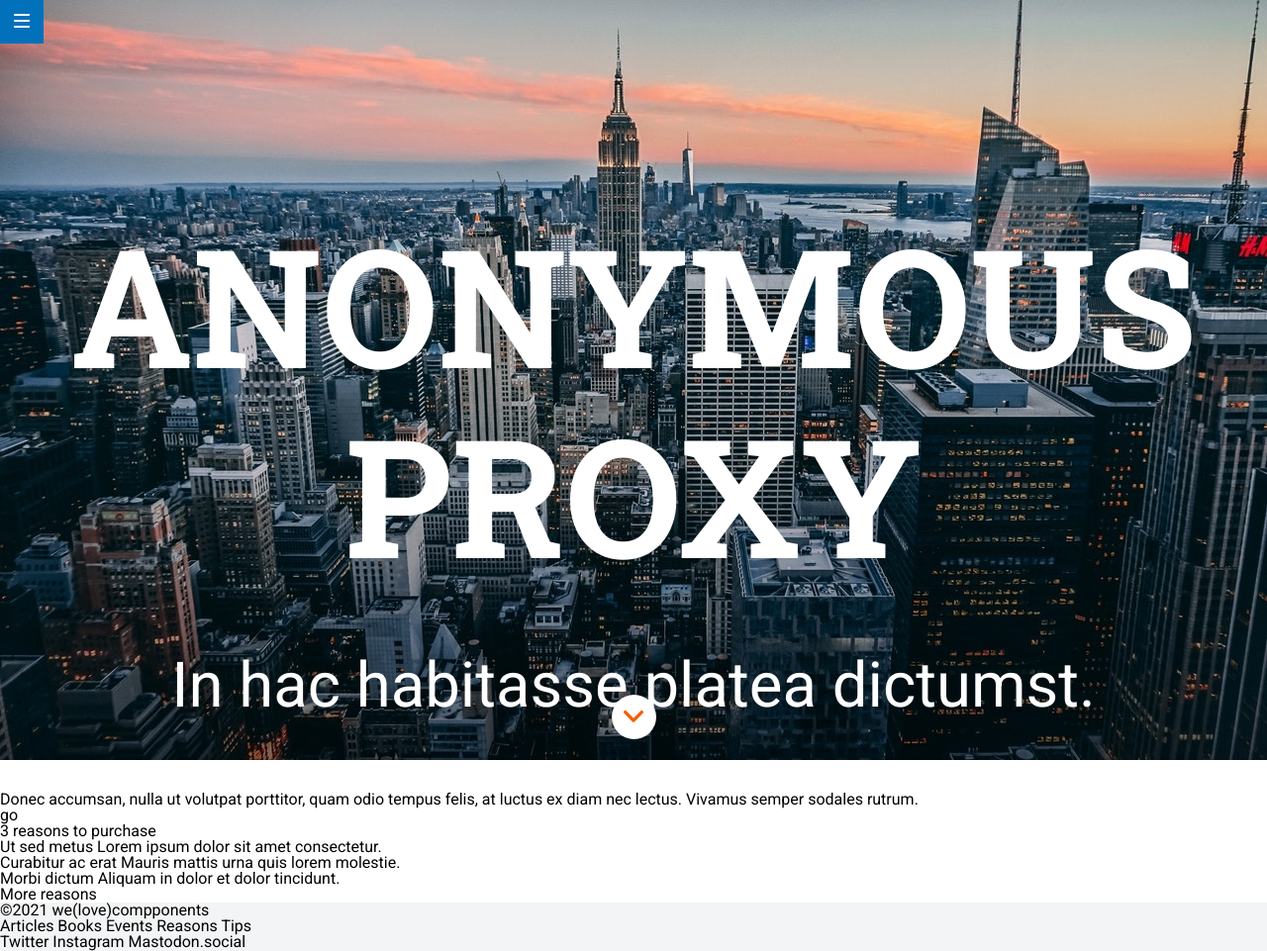
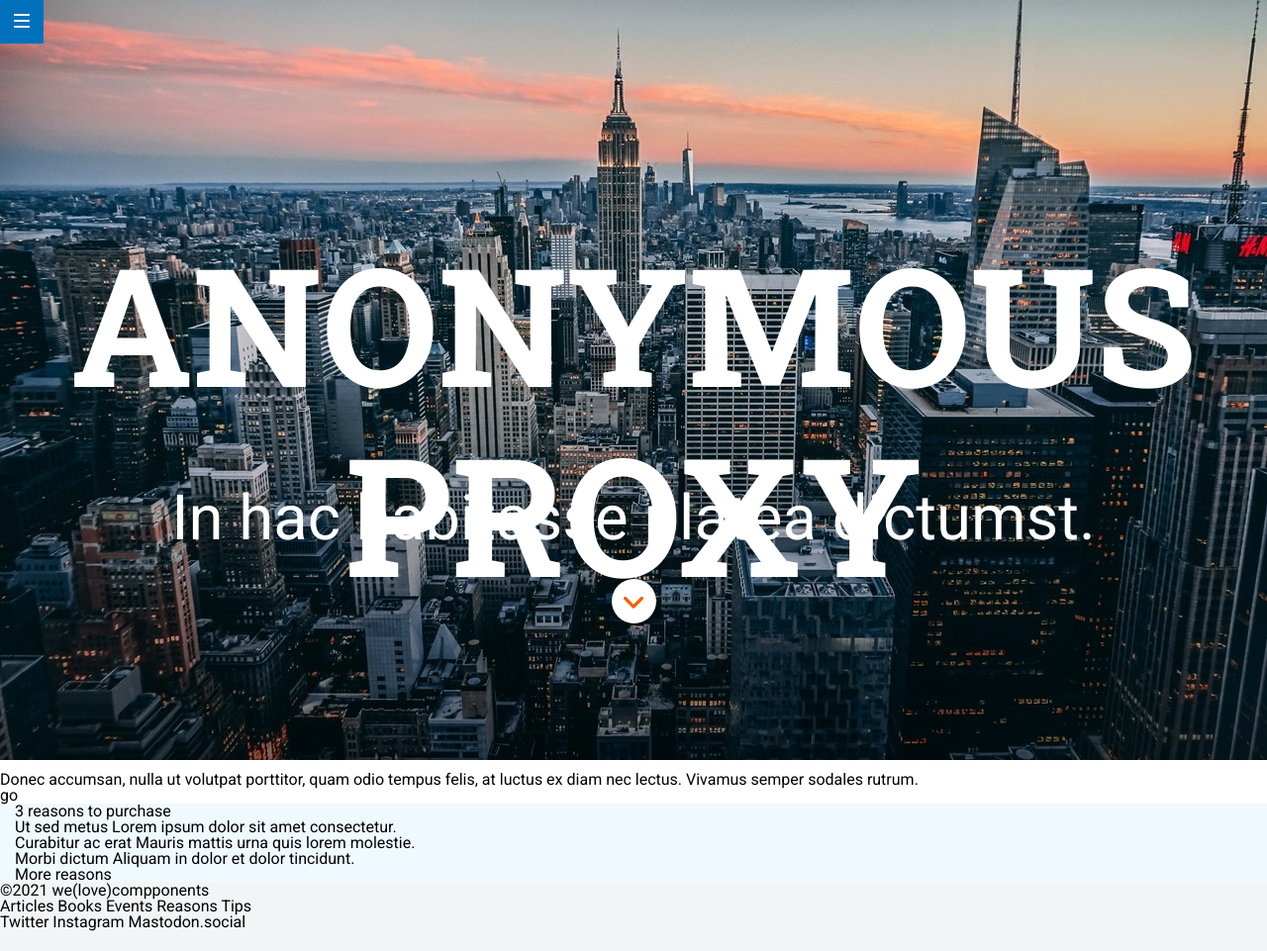
Before and after one commit to Adalab/modulo-1-evaluacion-final-mariamolinagarcia, a website: page public/index.html in a window 1280 px wide. Shown: the whole page at 99% size. Drawn offline with Linux system fonts and the light colour scheme.

Commit message:
style setting on the hero

```diff
--- a/public/index.html
+++ b/public/index.html
@@ -25,12 +25,15 @@
 
     <main class="main">
       <section class="hero">
-          <h1 class="hero__title">Anonymous proxy</h1>
-          <h2 class="hero__subtitle">In hac habitasse platea dictumst.</h2>
-          <div class="hero__button"><a href="#3reasons" alt="button scroll down" title="scroll down"><img
-                      class="hero__button--arrow" src="./assets/images/ico-scroll-down.svg" alt="button scroll down"></a>
+          <div class="hero__container">
+              <h1 class="hero__container--title">Anonymous proxy</h1>
+              <h2 class="hero__container--subtitle">In hac habitasse platea dictumst.</h2>
+
+              <div class="hero__container--button"><a href="#3reasons" alt="button scroll down" title="scroll down"><img
+                          class="hero__container--button__arrow" src="./assets/images/ico-scroll-down.svg"
+                          alt="button scroll down"></a>
+              </div>
           </div>
-
 
 
       </section>
--- a/src/scss/layout/_hero.scss
+++ b/src/scss/layout/_hero.scss
@@ -4,12 +4,17 @@
   background-position: center top;
   width: 100vw;
   height: 100vh;
+  max-height: 780px;
+
   text-align: center;
+
+  &__container {
     display: flex;
     flex-direction: column;
-  justify-content: center;
+    justify-content: flex-end;
+    height: 50vh;
 
-  &__title {
+    &--title {
       color: white;
       font-family: $font-titles;
       font-size: 13vw;
@@ -17,15 +22,18 @@
       line-height: 15vw;
       text-transform: uppercase;
       display: inline-block;
-    margin-top: 200px;
+
+      max-height: 100px;
     }
-  &__subtitle {
+    &--subtitle {
       font-family: $font-main;
       color: white;
       font-size: 4.96vw;
-    line-height: 15vw;
+      line-height: 30vw;
+      max-height: 24px;
     }
-  &__button {
+
+    &--button {
       background-color: white;
       width: 45px;
       height: 45px;
@@ -35,12 +43,12 @@
       justify-content: center;
       align-items: center;
       align-self: center;
-    position: absolute;
-    bottom: 53px;
-  }
-
-  &--arrow {
+      position: relative;
+      top: 230px;
+      &__arrow {
         padding: 15px;
         transform: translate(0, 3px);
       }
     }
+  }
+}
--- /dev/null
+++ b/src/scss/layout/_second-section.scss
@@ -0,0 +1,5 @@
+.main__section--second {
+  background-color: #eff9ff;
+  padding-left: 15px;
+  padding-right: 15px;
+}
--- a/src/scss/main.scss
+++ b/src/scss/main.scss
@@ -6,6 +6,6 @@
 @import "layout/header";
 @import "layout/hero";
 @import "layout/first-section";
-@import "layout/_second-section";
+@import "layout/second-section";
 @import "layout/footer";
 @import "pages/index";
```
Also changed, not shown: src/html/partials/hero.html (+8 -5 lines), public/assets/css/main.css, 2 other files. Lines whose indentation alone changed are shown as unchanged.
